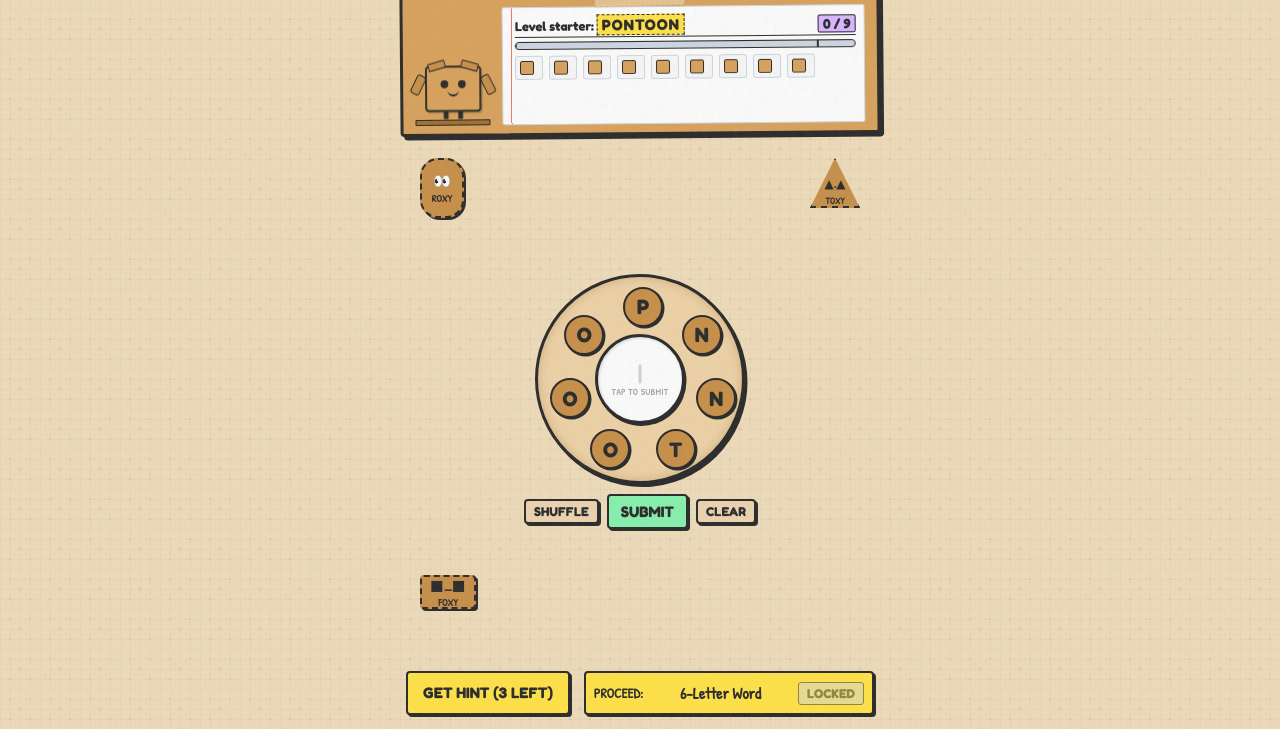
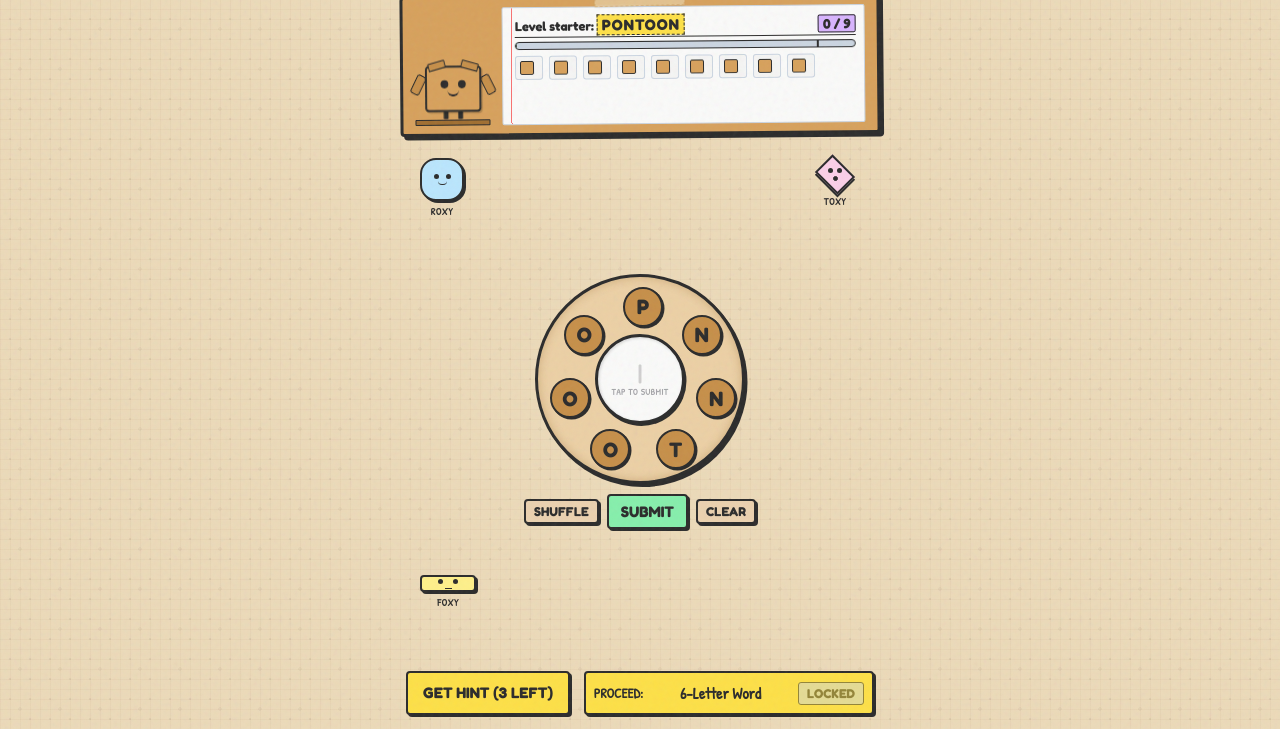
Before and after one commit to p3ji/n-1game, a website: page index.html in a window 1280 px wide. Shown: the part 71-800 px from the top of the page. Drawn offline with Linux system fonts and the light colour scheme.

Commit message:
design: make boxy's friends colorful and use CSS-based animations/faces resembling boxy

```diff
--- a/generate_words.js
+++ b/generate_words.js
@@ -3,7 +3,6 @@ const path = require('path');
 
 // --- Source paths ---
 const enablePath = path.join(__dirname, 'enable1.txt');      // full ENABLE list (172k words)
-const commonPath = 'C:/Users/pushp/.gemini/antigravity/brain/6cbc47ff-60e2-4da7-baa3-bdcbde5b9db8/.system_generated/steps/8/content.md';
 const outputPath = path.join(__dirname, 'words_data.js');
 
 // --- Helpers ---
@@ -38,8 +37,9 @@ console.log('Loading ENABLE dictionary (valid subwords)...');
 const enableWords = parseWordList(enablePath, 7);
 console.log(`  → ${enableWords.size} valid words (length 3-7)`);
 
-console.log('Loading Google 10k list (starter word candidates)...');
-const commonWords = parseWordList(commonPath, 7);
+console.log('Loading curated common words package...');
+const commonWordsJson = require('./node_modules/@skedwards88/word_lists/compiled/commonWords.json');
+const commonWords = new Set(commonWordsJson.map(w => w.toLowerCase()).filter(w => w.length >= 3 && w.length <= 7));
 console.log(`  → ${commonWords.size} common words (length 3-7)`);
 
 // Starter words must come from common words AND be in ENABLE,
--- a/index.html
+++ b/index.html
@@ -116,15 +116,35 @@
       <section class="wheel-panel-compact">
         <!-- Boxy's Friends (Hints indicator) -->
         <div id="friend-roxy" class="boxy-friend roxy" title="Roxy (the mailing tube)">
-          <div class="friend-face">👀</div>
+          <div class="friend-body">
+            <div class="friend-eyes">
+              <div class="friend-eye"></div>
+              <div class="friend-eye"></div>
+            </div>
+            <div class="friend-mouth smile"></div>
+          </div>
           <span class="friend-label">Roxy</span>
         </div>
-        <div id="friend-toxy" class="boxy-friend toxy" title="Toxy (the triangular box)">
-          <div class="friend-face">▲.▲</div>
+        <div id="friend-toxy" class="boxy-friend toxy" title="Toxy (the diamond box)">
+          <div class="friend-body-diamond">
+            <div class="friend-face-container">
+              <div class="friend-eyes">
+                <div class="friend-eye"></div>
+                <div class="friend-eye"></div>
+              </div>
+              <div class="friend-mouth open"></div>
+            </div>
+          </div>
           <span class="friend-label">Toxy</span>
         </div>
         <div id="friend-foxy" class="boxy-friend foxy" title="Foxy (the flat pizza box)">
-          <div class="friend-face">■_■</div>
+          <div class="friend-body">
+            <div class="friend-eyes">
+              <div class="friend-eye"></div>
+              <div class="friend-eye"></div>
+            </div>
+            <div class="friend-mouth flat"></div>
+          </div>
           <span class="friend-label">Foxy</span>
         </div>
 
@@ -227,9 +247,9 @@
   <!-- Particle / Confetti Canvas Layer -->
   <canvas id="confetti-canvas"></canvas>
 
-  <!-- Game Scripts (v=11) -->
-  <script src="words_data.js?v=11"></script>
-  <script src="game.js?v=11"></script>
+  <!-- Game Scripts (v=12) -->
+  <script src="words_data.js?v=12"></script>
+  <script src="game.js?v=12"></script>
   <script>
     if ('serviceWorker' in navigator) {
       window.addEventListener('load', () => {
--- /dev/null
+++ b/package.json
@@ -0,0 +1,5 @@
+{
+  "dependencies": {
+    "@skedwards88/word_lists": "^3.0.19"
+  }
+}
--- a/style.css
+++ b/style.css
@@ -504,61 +504,121 @@ body {
   display: flex;
   flex-direction: column;
   align-items: center;
-  justify-content: center;
-  background-color: var(--cardboard-base);
-  border: 2px dashed var(--marker-ink);
-  box-shadow: 2px 2px 0 0 var(--marker-ink);
+  gap: 4px;
   font-family: var(--font-handwritten);
   font-weight: bold;
-  padding: 4px;
   transition: opacity 0.5s cubic-bezier(0.25, 0.46, 0.45, 0.94), transform 0.5s cubic-bezier(0.25, 0.46, 0.45, 0.94);
   z-index: 10;
 }
-.boxy-friend .friend-face {
-  font-size: 0.9rem;
+.boxy-friend .friend-body {
+  position: relative;
+  display: flex;
+  flex-direction: column;
+  align-items: center;
+  justify-content: center;
+  border: 2.2px solid var(--marker-ink);
+  box-shadow: 2px 2px 0 0 var(--marker-ink);
+  width: 100%;
+  height: 100%;
+}
+.boxy-friend .friend-eyes {
+  display: flex;
+  justify-content: space-around;
+  width: 60%;
   margin-bottom: 2px;
 }
+.boxy-friend .friend-eye {
+  width: 5px;
+  height: 5px;
+  background-color: var(--marker-ink);
+  border-radius: 50%;
+}
+.boxy-friend .friend-mouth {
+  width: 9px;
+  height: 4px;
+  border-bottom: 1.8px solid var(--marker-ink);
+  border-radius: 0 0 5px 5px;
+}
+.boxy-friend .friend-mouth.open {
+  width: 5px;
+  height: 5px;
+  border: 1.8px solid var(--marker-ink);
+  border-radius: 50%;
+  background-color: var(--marker-ink);
+  margin-top: 1px;
+}
+.boxy-friend .friend-mouth.flat {
+  width: 7px;
+  height: 0;
+  border-bottom: 1.8px solid var(--marker-ink);
+  border-radius: 0;
+  margin-top: 2px;
+}
+
 .boxy-friend .friend-label {
   font-size: 0.62rem;
   color: var(--marker-ink);
   text-transform: uppercase;
+  letter-spacing: 0.5px;
 }
 
-/* Roxy: cylindrical mailing tube (tall, rounded) */
+/* Roxy: cylindrical mailing tube (tall, rounded, blue) */
 .boxy-friend.roxy {
   top: 15px;
   left: 20px;
   width: 44px;
   height: 60px;
-  border-radius: 18px;
+}
+.boxy-friend.roxy .friend-body {
+  background-color: #bae6fd; /* Soft Blue */
+  border-radius: 16px;
 }
 
-/* Toxy: triangular shipping box */
+/* Toxy: diamond shipping box (pink, rotated square) */
 .boxy-friend.toxy {
   top: 15px;
   right: 20px;
   width: 50px;
   height: 50px;
-  clip-path: polygon(50% 0%, 0% 100%, 100% 100%);
-  padding-top: 15px; /* Offset face for triangle shape */
 }
-.boxy-friend.toxy .friend-face {
-  margin-top: 5px;
-  font-size: 0.75rem;
+.boxy-friend.toxy .friend-body-diamond {
+  position: relative;
+  width: 32px;
+  height: 32px;
+  background-color: #fbcfe8; /* Soft Pink */
+  border: 2.2px solid var(--marker-ink);
+  box-shadow: 2px 2px 0 0 var(--marker-ink);
+  transform: rotate(45deg);
+  margin: 4px auto 0;
+}
+.boxy-friend.toxy .friend-face-container {
+  position: absolute;
+  top: 0;
+  left: 0;
+  width: 100%;
+  height: 100%;
+  transform: rotate(-45deg);
+  display: flex;
+  flex-direction: column;
+  align-items: center;
+  justify-content: center;
 }
 .boxy-friend.toxy .friend-label {
-  font-size: 0.58rem;
+  margin-top: 4px;
 }
 
-/* Foxy: flat pizza box (wide) */
+/* Foxy: flat pizza box (wide, yellow/orange) */
 .boxy-friend.foxy {
   bottom: 50px;
   left: 20px;
   width: 56px;
   height: 34px;
+}
+.boxy-friend.foxy .friend-body {
+  background-color: #fef08a; /* Soft Yellow */
   border-radius: 4px;
 }
-.boxy-friend.foxy::before {
+.boxy-friend.foxy .friend-body::before {
   content: '';
   position: absolute;
   top: 0;
@@ -568,7 +628,10 @@ body {
   height: 100%;
   background-color: var(--c-tape-brown);
   opacity: 0.35;
-  z-index: -1;
+  z-index: 0;
+}
+.boxy-friend.foxy .friend-eyes, .boxy-friend.foxy .friend-mouth {
+  z-index: 1; /* display above tape */
 }
 
 /* Leaving screen animation when used */
--- a/sw.js
+++ b/sw.js
@@ -1,10 +1,10 @@
-const CACHE_NAME = 'n1-word-craft-v12';
+const CACHE_NAME = 'n1-word-craft-v13';
 const ASSETS = [
   './',
   './index.html',
   './style.css',
-  './game.js?v=11',
-  './words_data.js?v=11',
+  './game.js?v=12',
+  './words_data.js?v=12',
   './manifest.json',
   './icon.svg'
 ];
```
Also changed, not shown: 1 other file.
